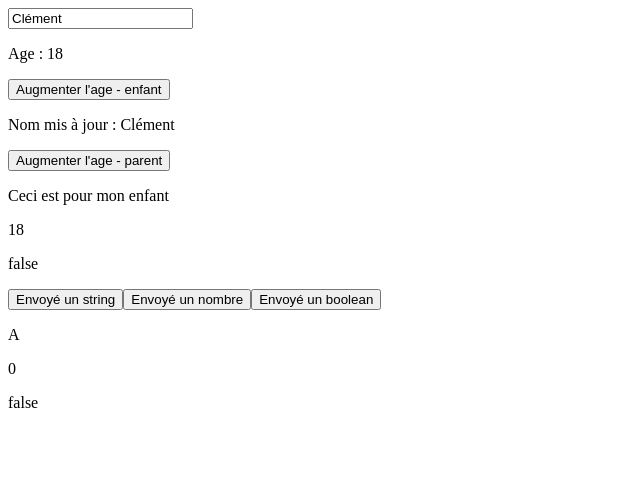
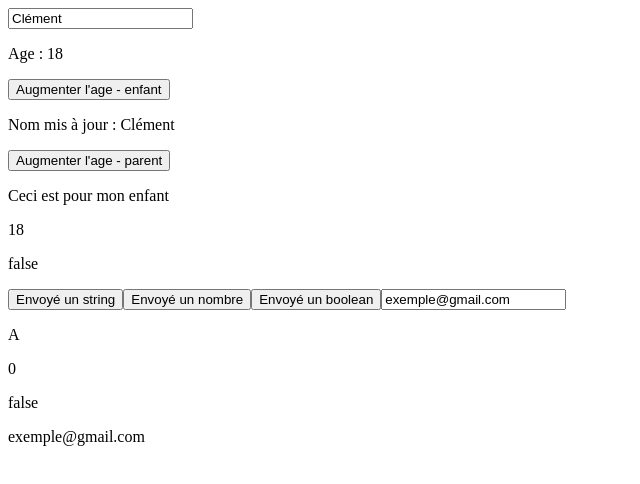
Before and after one commit to ClementHamonDev/Formation-Angular-Juin, an Angular app in the folder formation-angular/: page / in a window 1280 px wide. Shown: the top 484 px of the page, without its empty margins (0-640 px from the left). Built offline with nearby package versions, Linux system fonts and the light colour scheme.

Commit message:
correction exo bidirectionnelle

```diff
--- a/formation-angular/src/components/exercice-3/child-component/child-component.component.html
+++ b/formation-angular/src/components/exercice-3/child-component/child-component.component.html
@@ -5,3 +5,5 @@
 <button (click)="sendString()">Envoyé un string</button>
 <button (click)="sendNumber()">Envoyé un nombre</button>
 <button (click)="sendBoolean()">Envoyé un boolean</button>
+
+<input [value]="email()" (input)="handleInput($event)"/>
--- a/formation-angular/src/components/exercice-3/child-component/child-component.component.ts
+++ b/formation-angular/src/components/exercice-3/child-component/child-component.component.ts
@@ -1,4 +1,4 @@
-import { Component, input, output } from '@angular/core';
+import { Component, input, model, output } from '@angular/core';
 
 @Component({
   selector: 'app-child-component',
@@ -16,17 +16,23 @@ export class ChildComponentComponent {
   numberEvent = output<number>()
   booleanEvent = output<boolean>()
 
+  email = input<string>('')
+  emailChange = output<string>()
 
-  sendString(){
+  sendString() {
     this.stringEvent.emit('Message')
   }
 
-  sendNumber(){
+  sendNumber() {
     this.numberEvent.emit(123)
   }
 
-  sendBoolean(){
+  sendBoolean() {
     this.booleanEvent.emit(true)
   }
 
+  handleInput(newEmail: Event) {
+    const newValue = (event!.target as HTMLInputElement).value;
+    this.emailChange.emit(newValue)
+  }
 }
--- a/formation-angular/src/components/exercice-3/parent-component/parent-component.component.html
+++ b/formation-angular/src/components/exercice-3/parent-component/parent-component.component.html
@@ -1,6 +1,9 @@
 <app-child-component [message]="'Ceci est pour mon enfant'" [numeric]="18" [boolean]="false"
     (stringEvent)="handleString($event)" (numberEvent)="handleNumber($event)"
-    (booleanEvent)="handleBoolean($event)"></app-child-component>
+    (booleanEvent)="handleBoolean($event)"
+    [(email)]="email"></app-child-component>
 <p>{{receivedString}}</p>
 <p>{{receivedNumber}}</p>
 <p>{{receivedBoolean}}</p>
+
+<p>{{email}}</p>
--- a/formation-angular/src/components/exercice-3/parent-component/parent-component.component.ts
+++ b/formation-angular/src/components/exercice-3/parent-component/parent-component.component.ts
@@ -1,4 +1,4 @@
-import { Component } from '@angular/core';
+import { Component, signal } from '@angular/core';
 import { ChildComponentComponent } from "../child-component/child-component.component";
 
 @Component({
@@ -13,6 +13,8 @@ export class ParentComponentComponent {
   receivedNumber = 0;
   receivedBoolean = false;
 
+  email = 'exemple@gmail.com'
+
   handleString(value : string){
     this.receivedString = value
   }
```
